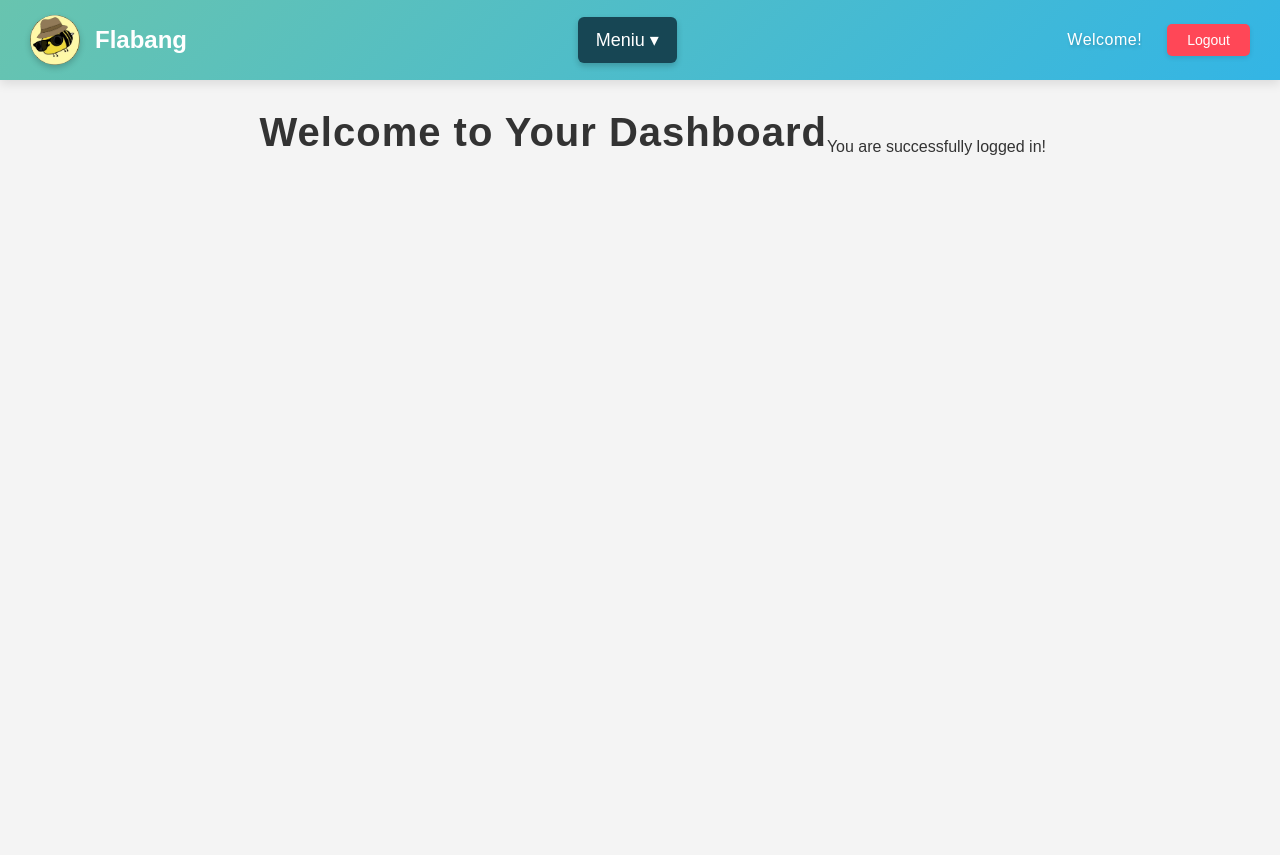
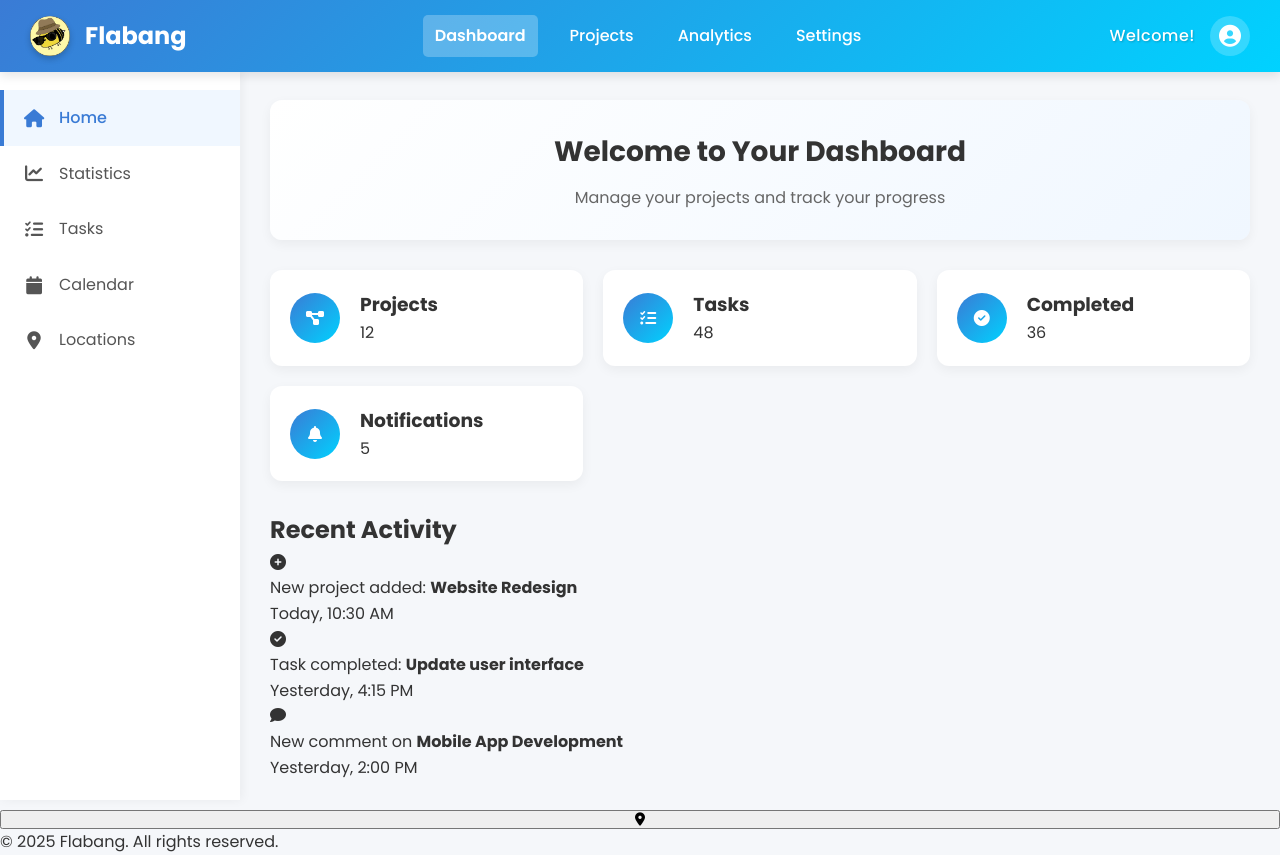
Before and after one commit to LechintanJoshua/Flabang-Hck, a website: page HTML/dashboard.html in a window 1280 px wide. Before the commit the page ends 800 px from the top, so only its background shows below. Drawn offline with Linux system fonts and the light colour scheme; no server answers.

Commit message:
dashboard

```diff
--- /dev/null
+++ b/CSS/dashboard.css
@@ -0,0 +1,281 @@
+* {
+    margin: 0;
+    padding: 0;
+    box-sizing: border-box;
+}
+
+body {
+    font-family: 'Poppins', sans-serif;
+    background-color: #f5f7fa;
+    color: #333;
+    line-height: 1.6;
+    min-height: 100vh;
+    display: flex;
+    flex-direction: column;
+}
+
+/* Navbar Styles */
+.navbar {
+    display: flex;
+    justify-content: space-between;
+    align-items: center;
+    background: linear-gradient(135deg, #3a7bd5, #00d2ff);
+    padding: 15px 30px;
+    position: fixed;
+    top: 0;
+    left: 0;
+    width: 100%;
+    box-shadow: 0px 4px 10px rgba(0, 0, 0, 0.1);
+    z-index: 1000;
+}
+
+.brand {
+    display: flex;
+    align-items: center;
+    text-decoration: none;
+    color: #fff;
+    font-size: 24px;
+    font-weight: 700;
+    transition: 0.3s ease-in-out;
+}
+
+.brand:hover {
+    transform: scale(1.05);
+}
+
+.brand img {
+    width: 40px;
+    height: 40px;
+    border-radius: 50%;
+    margin-right: 15px;
+    box-shadow: 0px 3px 6px rgba(0, 0, 0, 0.2);
+}
+
+.nav-links {
+    display: flex;
+    gap: 20px;
+}
+
+.nav-links a {
+    color: #fff;
+    text-decoration: none;
+    font-weight: 500;
+    padding: 8px 12px;
+    border-radius: 5px;
+    transition: all 0.3s ease;
+}
+
+.nav-links a:hover {
+    background-color: rgba(255, 255, 255, 0.2);
+    transform: translateY(-2px);
+}
+
+.nav-links a.active {
+    background-color: rgba(255, 255, 255, 0.25);
+    font-weight: 600;
+}
+
+.user-menu {
+    display: flex;
+    align-items: center;
+    gap: 15px;
+}
+
+.welcome-container {
+    position: relative;
+    overflow: hidden;
+    padding: 5px 0;
+}
+
+.welcome-text {
+    color: #fff;
+    font-weight: 500;
+    font-size: 16px;
+    letter-spacing: 0.5px;
+    position: relative;
+    display: inline-block;
+    text-shadow: 1px 1px 2px rgba(0, 0, 0, 0.2);
+}
+
+/* Profile Button & Dropdown */
+.profile-button {
+    background: transparent;
+    color: white;
+    border: none;
+    font-size: 22px;
+    cursor: pointer;
+    transition: all 0.3s ease;
+    display: flex;
+    align-items: center;
+    justify-content: center;
+    width: 40px;
+    height: 40px;
+    border-radius: 50%;
+    background-color: rgba(255, 255, 255, 0.2);
+}
+
+.profile-button:hover {
+    background-color: rgba(255, 255, 255, 0.3);
+    transform: scale(1.1);
+}
+
+.dropdown {
+    position: relative;
+    display: inline-block;
+}
+
+.dropdown-content {
+    display: none;
+    position: absolute;
+    right: 0;
+    top: 50px;
+    background: #fff;
+    min-width: 220px;
+    border-radius: 8px;
+    box-shadow: 0 10px 20px rgba(0, 0, 0, 0.15);
+    overflow: hidden;
+    z-index: 1001;
+}
+
+.dropdown-content.show {
+    display: block;
+    animation: fadeIn 0.3s ease-out;
+}
+
+.dropdown-content a {
+    color: #333;
+    padding: 14px 18px;
+    text-decoration: none;
+    display: flex;
+    align-items: center;
+    gap: 10px;
+    font-size: 15px;
+    transition: background 0.3s ease-in-out;
+}
+
+.dropdown-content a i {
+    width: 20px;
+    text-align: center;
+}
+
+.dropdown-content a:hover {
+    background: #f5f5f5;
+}
+
+.logout-link {
+    border-top: 1px solid #eee;
+    color: #ff3b30 !important;
+}
+
+/* Dashboard Layout */
+.dashboard-container {
+    display: flex;
+    margin-top: 70px;
+    flex: 1;
+}
+
+.sidebar {
+    width: 240px;
+    background-color: #fff;
+    box-shadow: 2px 0 10px rgba(0, 0, 0, 0.05);
+    padding: 20px 0;
+    height: calc(100vh - 70px);
+    position: fixed;
+    top: 70px;
+    left: 0;
+    overflow-y: auto;
+}
+
+.sidebar-item {
+    display: flex;
+    align-items: center;
+    padding: 15px 20px;
+    color: #555;
+    cursor: pointer;
+    transition: all 0.3s ease;
+    border-left: 4px solid transparent;
+}
+
+.sidebar-item i {
+    margin-right: 15px;
+    font-size: 18px;
+    width: 20px;
+    text-align: center;
+}
+
+.sidebar-item:hover {
+    background-color: #f5f7fa;
+    color: #3a7bd5;
+}
+
+.sidebar-item.active {
+    background-color: #f0f7ff;
+    color: #3a7bd5;
+    border-left: 4px solid #3a7bd5;
+    font-weight: 500;
+}
+
+.content {
+    flex: 1;
+    padding: 30px;
+    margin-left: 240px;
+}
+
+/* Welcome Banner */
+.welcome-banner {
+    background: linear-gradient(135deg, #fff, #f0f7ff);
+    border-radius: 12px;
+    padding: 30px;
+    margin-bottom: 30px;
+    box-shadow: 0 4px 12px rgba(0, 0, 0, 0.05);
+    text-align: center;
+}
+
+.welcome-banner h1 {
+    font-size: 28px;
+    color: #333;
+    margin-bottom: 10px;
+}
+
+.welcome-banner p {
+    color: #666;
+    font-size: 16px;
+}
+
+/* Stats Cards */
+.stats-cards {
+    display: grid;
+    grid-template-columns: repeat(auto-fit, minmax(240px, 1fr));
+    gap: 20px;
+    margin-bottom: 30px;
+}
+
+.stat-card {
+    background-color: #fff;
+    border-radius: 12px;
+    padding: 20px;
+    display: flex;
+    align-items: center;
+    box-shadow: 0 4px 12px rgba(0, 0, 0, 0.05);
+    transition: transform 0.3s ease, box-shadow 0.3s ease;
+}
+
+.stat-card:hover {
+    transform: translateY(-5px);
+    box-shadow: 0 8px 16px rgba(0, 0, 0, 0.1);
+}
+
+.stat-icon {
+    width: 50px;
+    height: 50px;
+    border-radius: 50%;
+    background: linear-gradient(135deg, #3a7bd5, #00d2ff);
+    display: flex;
+    align-items: center;
+    justify-content: center;
+    margin-right: 20px;
+}
+
+.stat-icon i {
+    color: white;
+}
--- a/HTML/dashboard.html
+++ b/HTML/dashboard.html
@@ -4,8 +4,10 @@
 <head>
     <meta charset="UTF-8">
     <meta name="viewport" content="width=device-width, initial-scale=1.0">
-    <link rel="stylesheet" href="/css/stil.css">
-    <title>Dashboard</title>
+    <link href="https://fonts.googleapis.com/css2?family=Poppins:wght@300;400;500;600;700&display=swap" rel="stylesheet">
+    <link rel="stylesheet" href="https://cdnjs.cloudflare.com/ajax/libs/font-awesome/6.2.0/css/all.min.css">
+    <link rel="stylesheet" href="/css/dashboard.css">
+    <title>Flabang Dashboard</title>
 </head>
 
 <body>
@@ -16,29 +18,143 @@
                 <span>Flabang</span>
             </div>
 
-            <div class="dropdown">
-                <button onclick="toggleDropdown()">Meniu &#9662;</button>
-                <div class="dropdown-content" id="dropdownMenu">
-                    <a href="login.html">Login</a>
-                    <a href="register.html">Register</a>
-                    <a href="dashboard.html">Dashboard</a>
-                </div>
+            <div class="nav-links">
+                <a href="dashboard.html" class="active">Dashboard</a>
+                <a href="#">Projects</a>
+                <a href="#">Analytics</a>
+                <a href="#">Settings</a>
             </div>
 
             <div class="user-menu">
                 <div class="welcome-container">
                     <span id="welcome-message" class="welcome-text">Welcome!</span>
-                    <div class="welcome-underline"></div>
                 </div>
-                <button class="logout-button">Logout</button>
+                <div class="dropdown">
+                    <button class="profile-button">
+                        <i class="fas fa-user-circle"></i>
+                    </button>
+                    <div class="dropdown-content" id="dropdownMenu">
+                        <a href="profile.html"><i class="fas fa-user"></i> Profile</a>
+                        <a href="settings.html"><i class="fas fa-cog"></i> Settings</a>
+                        <a href="help.html"><i class="fas fa-question-circle"></i> Help</a>
+                        <a href="login.html" class="logout-link"><i class="fas fa-sign-out-alt"></i> Logout</a>
+                    </div>
+                </div>
             </div>
         </nav>
     </header>
 
-    <div class="container">
-        <h1>Welcome to Your Dashboard</h1>
-        <p>You are successfully logged in!</p>
+    <div class="dashboard-container">
+        <div class="sidebar">
+            <div class="sidebar-item active">
+                <i class="fas fa-home"></i>
+                <span>Home</span>
+            </div>
+            <div class="sidebar-item">
+                <i class="fas fa-chart-line"></i>
+                <span>Statistics</span>
+            </div>
+            <div class="sidebar-item">
+                <i class="fas fa-tasks"></i>
+                <span>Tasks</span>
+            </div>
+            <div class="sidebar-item">
+                <i class="fas fa-calendar"></i>
+                <span>Calendar</span>
+            </div>
+            <div class="sidebar-item">
+                <i class="fas fa-map-marker-alt"></i>
+                <span>Locations</span>
+            </div>
+        </div>
+
+        <main class="content">
+            <div class="welcome-banner">
+                <h1>Welcome to Your Dashboard</h1>
+                <p>Manage your projects and track your progress</p>
+            </div>
+
+            <div class="stats-cards">
+                <div class="stat-card">
+                    <div class="stat-icon">
+                        <i class="fas fa-project-diagram"></i>
+                    </div>
+                    <div class="stat-info">
+                        <h3>Projects</h3>
+                        <p class="stat-number">12</p>
+                    </div>
+                </div>
+                <div class="stat-card">
+                    <div class="stat-icon">
+                        <i class="fas fa-tasks"></i>
+                    </div>
+                    <div class="stat-info">
+                        <h3>Tasks</h3>
+                        <p class="stat-number">48</p>
+                    </div>
+                </div>
+                <div class="stat-card">
+                    <div class="stat-icon">
+                        <i class="fas fa-check-circle"></i>
+                    </div>
+                    <div class="stat-info">
+                        <h3>Completed</h3>
+                        <p class="stat-number">36</p>
+                    </div>
+                </div>
+                <div class="stat-card">
+                    <div class="stat-icon">
+                        <i class="fas fa-bell"></i>
+                    </div>
+                    <div class="stat-info">
+                        <h3>Notifications</h3>
+                        <p class="stat-number">5</p>
+                    </div>
+                </div>
+            </div>
+
+            <div class="recent-activity">
+                <h2>Recent Activity</h2>
+                <div class="activity-list">
+                    <div class="activity-item">
+                        <div class="activity-icon">
+                            <i class="fas fa-plus-circle"></i>
+                        </div>
+                        <div class="activity-details">
+                            <p class="activity-text">New project added: <strong>Website Redesign</strong></p>
+                            <p class="activity-time">Today, 10:30 AM</p>
+                        </div>
+                    </div>
+                    <div class="activity-item">
+                        <div class="activity-icon">
+                            <i class="fas fa-check-circle"></i>
+                        </div>
+                        <div class="activity-details">
+                            <p class="activity-text">Task completed: <strong>Update user interface</strong></p>
+                            <p class="activity-time">Yesterday, 4:15 PM</p>
+                        </div>
+                    </div>
+                    <div class="activity-item">
+                        <div class="activity-icon">
+                            <i class="fas fa-comment"></i>
+                        </div>
+                        <div class="activity-details">
+                            <p class="activity-text">New comment on <strong>Mobile App Development</strong></p>
+                            <p class="activity-time">Yesterday, 2:00 PM</p>
+                        </div>
+                    </div>
+                </div>
+            </div>
+        </main>
     </div>
+
+    <button class="map-button" onclick="openGoogleMaps()">
+        <i class="fas fa-map-marker-alt"></i>
+    </button>
+
+    <footer>
+        <p>&copy; 2025 Flabang. All rights reserved.</p>
+    </footer>
 
     <script>
         // Get user info from the server
@@ -52,20 +168,17 @@
             })
             .catch(error => console.error('Error:', error));
 
-        function toggleDropdown() {
-            var dropdown = document.getElementById("dropdownMenu");
-            if (dropdown.style.display === "block") {
-                dropdown.style.display = "none";
-            } else {
-                dropdown.style.display = "block";
-            }
-        }
+        // Toggle dropdown for profile menu
+        document.querySelector('.profile-button').addEventListener('click', function() {
+            document.getElementById('dropdownMenu').classList.toggle('show');
+        });
 
-        window.onclick = function (event) {
-            if (!event.target.matches('.dropdown button')) {
+        // Close dropdown when clicking outside
+        window.onclick = function(event) {
+            if (!event.target.matches('.profile-button')) {
                 var dropdown = document.getElementById("dropdownMenu");
-                if (dropdown.style.display === "block") {
-                    dropdown.style.display = "none";
+                if (dropdown.classList.contains('show')) {
+                    dropdown.classList.remove('show');
                 }
             }
         }
@@ -73,7 +186,6 @@
         function openGoogleMaps() {
             window.open('https://maps.google.com', '_blank');
         }
-
     </script>
 </body>
 
```
